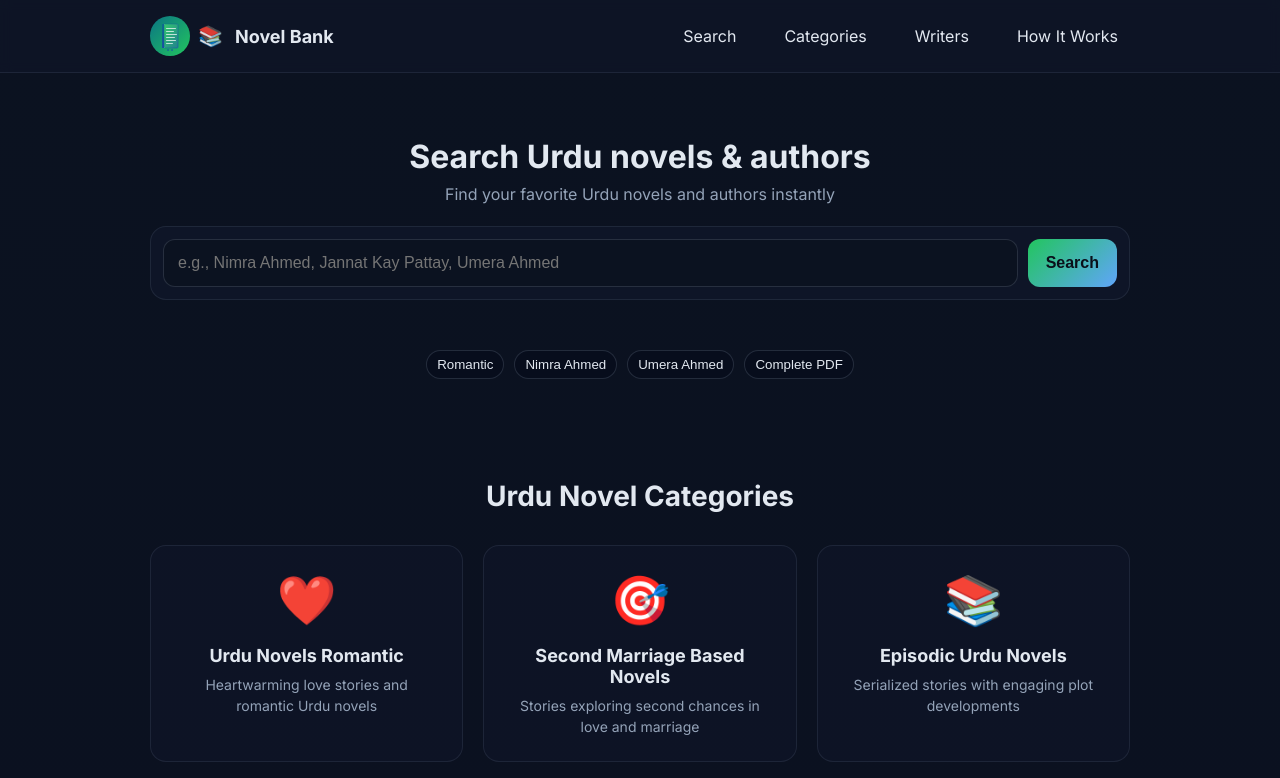
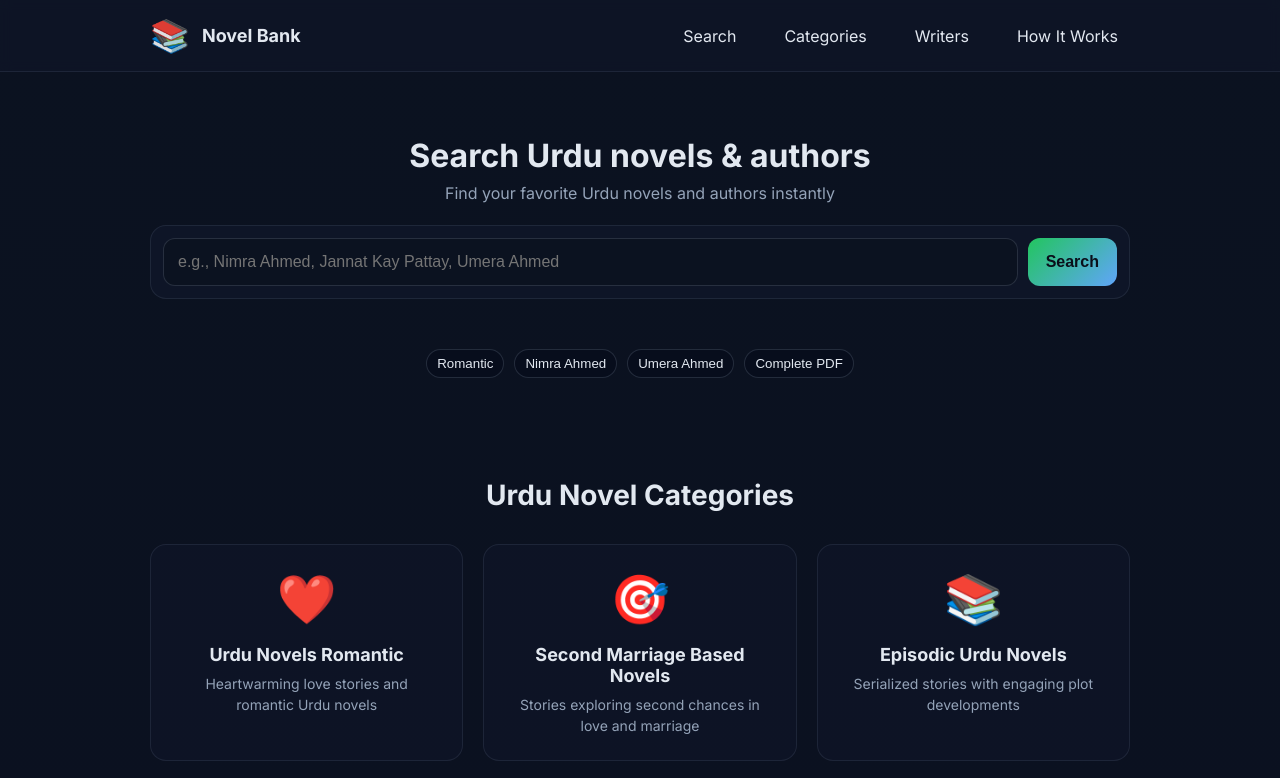
Before and after one commit to areej-shah/urdunovelbank, a plain HTML site: page index.html in a window 1280 px wide. Shown: the top 778 px of the page. Drawn offline with Linux system fonts and the light colour scheme; a web font is replaced by a local one.

Commit message:
Remove logo.svg from header, keep only book icon

```diff
--- a/index.html
+++ b/index.html
@@ -110,11 +110,10 @@
 <body>
   <header class="site-header">
     <div class="container header-inner">
-      <div class="brand">
-        <a href="https://urdunovelbank.org/" class="logo-link">
-          <img src="assets/logo.svg" class="logo" alt="Urdu Novel Bank" />
-          <span class="book-icon">📚</span>
-        </a>
+              <div class="brand">
+          <a href="https://urdunovelbank.org/" class="logo-link">
+            <span class="book-icon">📚</span>
+          </a>
         <div class="brand-text">
           <h1>Novel Bank</h1>
         </div>
@@ -329,7 +328,7 @@
         <a href="https://urdunovelbank.org/" class="footer-logo-link">
           <img src="assets/logo.svg" class="footer-logo" alt="Urdu Novel Bank" />
         </a>
-        <span>© <span id="year"></span> Urdu Novel Bank</span>
+      <span>© <span id="year"></span> Urdu Novel Bank</span>
       </div>
     </div>
   </footer>
--- a/styles.css
+++ b/styles.css
@@ -8,8 +8,7 @@ body{margin:0;background:linear-gradient(180deg,var(--bg),#0b1020 60%,#0a0f1a);c
 .header-inner{display:flex;align-items:center;justify-content:space-between;padding:16px 0}
 .brand{display:flex;align-items:center;gap:12px}
 .logo-link{display:flex;align-items:center;text-decoration:none;position:relative}
-.logo{width:40px;height:40px}
-.book-icon{font-size:20px;margin-left:8px;opacity:0.9}
+.book-icon{font-size:32px;opacity:0.9}
 .brand-text h1{font-size:18px;margin:0}
 .tagline{margin:0;font-size:12px;color:var(--muted)}
 
```
